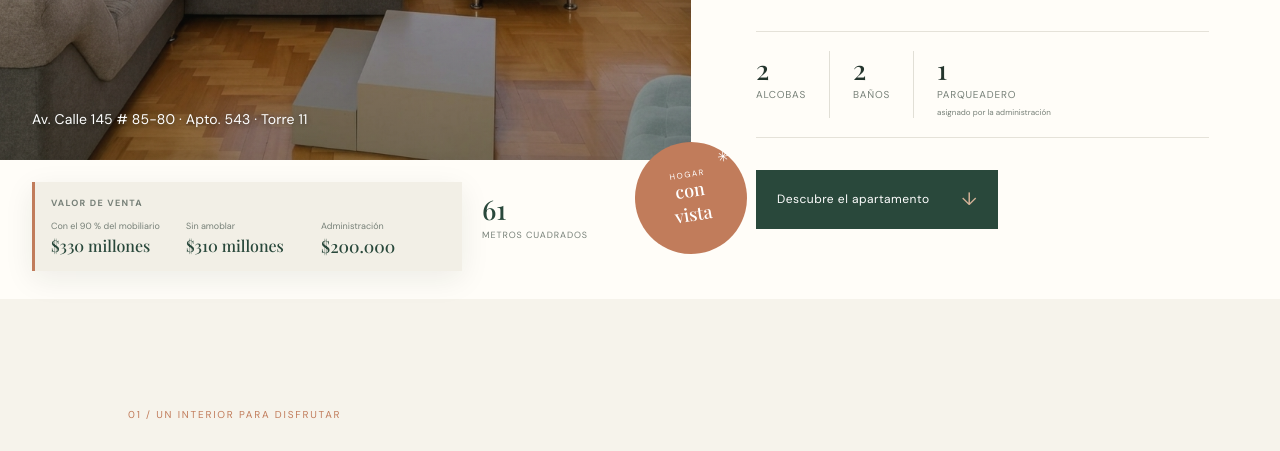
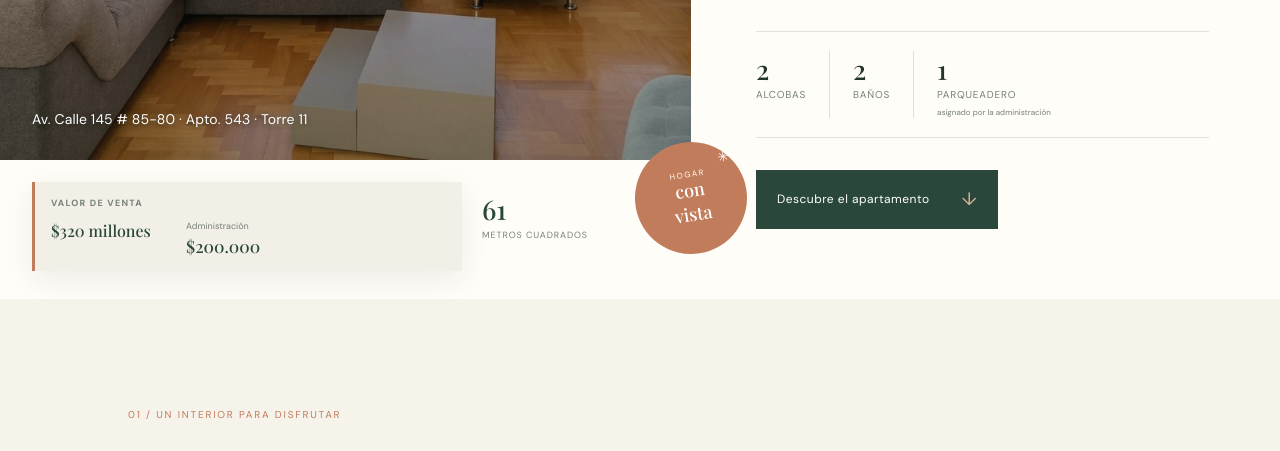
Before and after one commit to angefonseca-coder/BalconesDeLaColina, a plain HTML site: page index.html in a window 1280 px wide. Shown: the part 602-1053 px from the top of the page. Drawn offline with nearby package versions, Linux system fonts and the light colour scheme.

```diff
--- a/index.html
+++ b/index.html
@@ -19,7 +19,7 @@
 
   <main>
     <section class="hero" id="inicio">
-      <div class="hero-visual"><div class="hero-image"><img src="public/images/photo-01-atardecer.jpeg" alt="Sala del apartamento con vista a la ciudad al atardecer" /><div class="photo-tag">Balcones de la Colina</div><p class="hero-address">Av. Calle 145 # 85-80 · Apto. 543 · Torre 11</p></div><div class="hero-meta"><div class="hero-meta-main"><div class="price-block" aria-label="Valores de venta y administración"><p class="price-heading">VALOR DE VENTA</p><div class="price-options"><div class="price-option"><span>Con el 90 % del mobiliario</span><strong>$330 millones</strong></div><div class="price-option"><span>Sin amoblar</span><strong>$310 millones</strong></div><div class="price-option admin-option"><span>Administración</span><strong>$200.000</strong></div></div></div><p class="area-note"><strong>61</strong><span>metros cuadrados</span></p></div></div></div>
+      <div class="hero-visual"><div class="hero-image"><img src="public/images/photo-01-atardecer.jpeg" alt="Sala del apartamento con vista a la ciudad al atardecer" /><div class="photo-tag">Balcones de la Colina</div><p class="hero-address">Av. Calle 145 # 85-80 · Apto. 543 · Torre 11</p></div><div class="hero-meta"><div class="hero-meta-main"><div class="price-block" aria-label="Valores de venta y administración"><p class="price-heading">VALOR DE VENTA</p><div class="price-options"><div class="price-option sale-option"><strong>$320 millones</strong></div><div class="price-option admin-option"><span>Administración</span><strong>$200.000</strong></div></div></div><p class="area-note"><strong>61</strong><span>metros cuadrados</span></p></div></div></div>
       <div class="hero-copy">
         <p class="eyebrow"><span></span> En venta · <b class="lowercase-name">balcones de la colina</b></p>
         <h1>Tu próximo hogar<br/>tiene <em>otra perspectiva.</em></h1>
```
